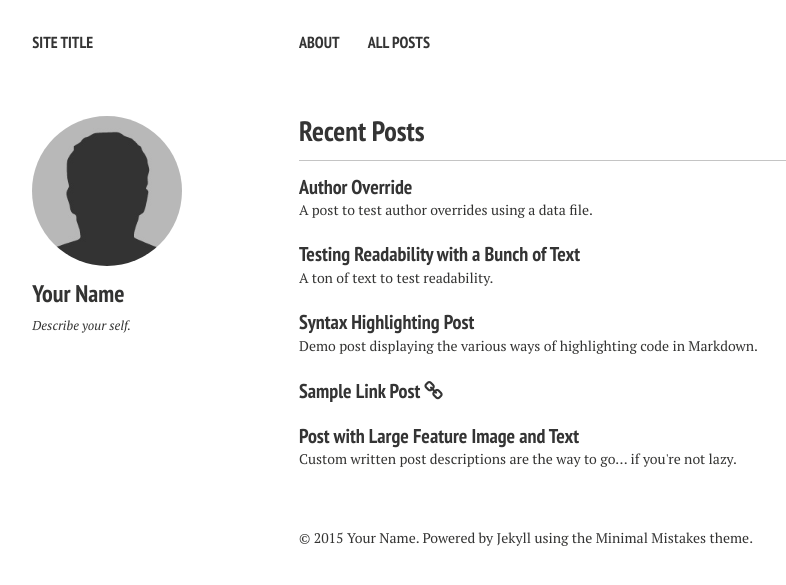
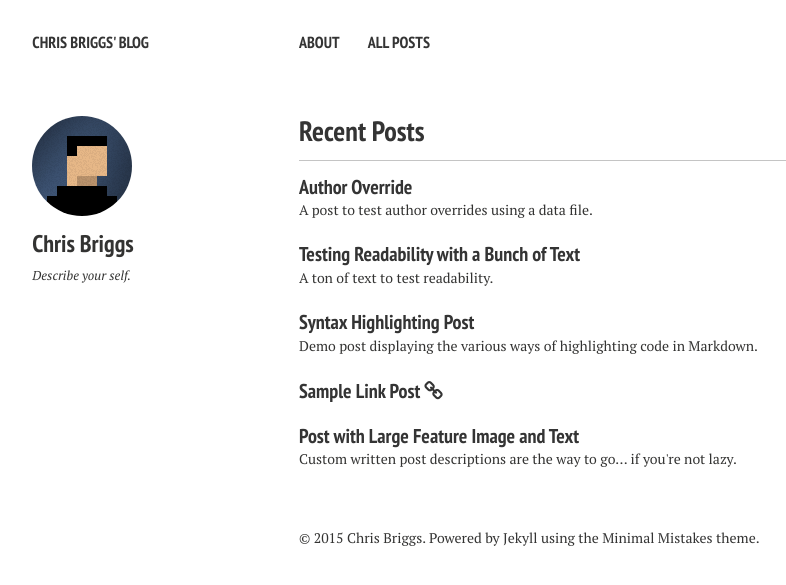
Before and after one commit to Briggsc28/briggsc28.github.io, a Jekyll site: the page built from index.md, in a window 1280 px wide. Shown: the top 585 px of the page, without its empty margins (21-807 px from the left). Built offline with Jekyll 4.4.1, drawn with Linux system fonts in a browser that asks for light colours; nearby versions of some CDN libraries.

Commit message:
Updated Site title and added photo

```diff
--- a/_config.yml
+++ b/_config.yml
@@ -1,6 +1,6 @@
 # Site wide configuration
 
-title:            Site Title
+title:            Chris Briggs' Blog
 locale:           en_US
 url:
 
@@ -26,8 +26,8 @@ kramdown:
 
 # Site owner
 owner:
-  name: Your Name
-  avatar: bio-photo.jpg
+  name: Chris Briggs
+  avatar: bio-photo-T1.png
   bio: "Describe your self."
   email:
   disqus-shortname:
```
Also changed, not shown: images/bio-photo-T1.png (added).
